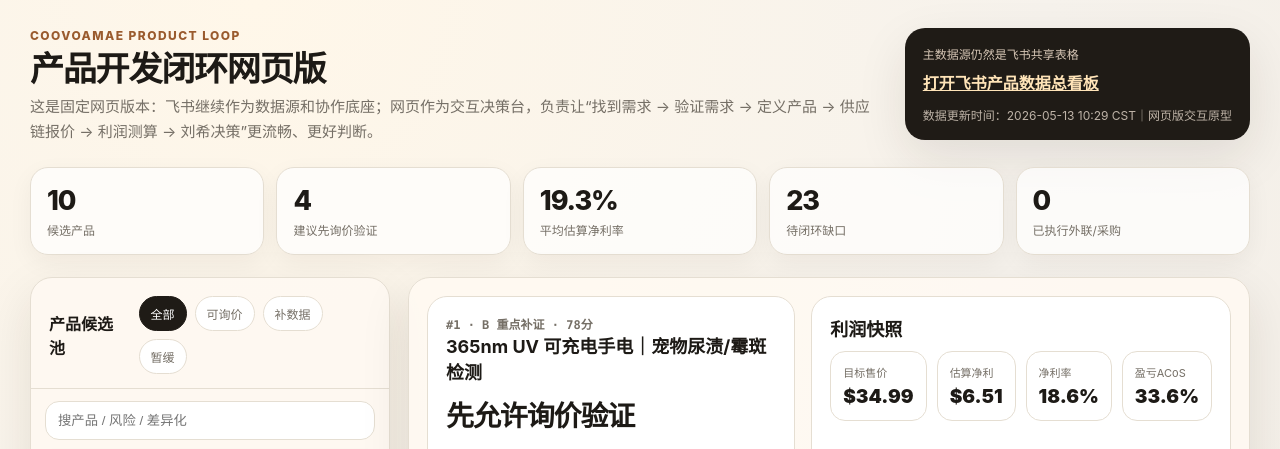
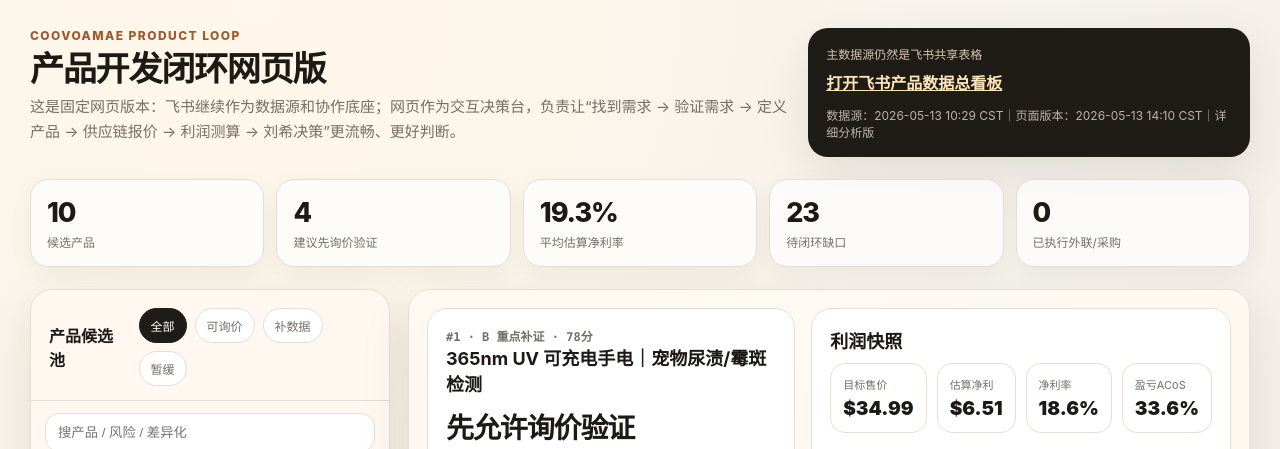
Before and after one commit to saralau0223/coovoamae-product-dashboard-web, a plain HTML site: page index.html in a window 1280 px wide. Shown: the top 449 px of the page. Drawn offline with Linux system fonts and the light colour scheme.

Commit message:
Show page version and reduce browser cache confusion

```diff
--- a/index.html
+++ b/index.html
@@ -4,6 +4,9 @@
   <meta charset="utf-8" />
   <meta name="viewport" content="width=device-width, initial-scale=1" />
   <meta name="robots" content="noindex,nofollow" />
+  <meta http-equiv="Cache-Control" content="no-cache, no-store, must-revalidate" />
+  <meta http-equiv="Pragma" content="no-cache" />
+  <meta http-equiv="Expires" content="0" />
   <title>COOVOAMAE 产品开发闭环网页版</title>
   <style>
     :root{
@@ -90,6 +93,7 @@ let selected = 0, filter = 'all', tab = 'overview';
 const $ = s => document.querySelector(s);
 const QUEUE_KEY='coovoamae_inquiry_queue_v2';
 const STATE_KEY='coovoamae_product_action_state_v2';
+const PAGE_VERSION='2026-05-13 14:10 CST｜详细分析版';
 function loadJSON(key, fallback){ try{return JSON.parse(localStorage.getItem(key)||JSON.stringify(fallback));}catch(e){return fallback;} }
 function saveJSON(key, val){ localStorage.setItem(key, JSON.stringify(val)); }
 function getQueue(){ return loadJSON(QUEUE_KEY, []); }
@@ -236,7 +240,7 @@ function detailProfit(x){const p=x.profit; const cells=[['目标售价',money(p.
 function detailSupply(x){return `<div class="analysis-stack"><div class="box"><div class="supply-line"><b>询价规格草案</b><span>${x.diff}</span></div><div class="supply-line"><b>目标到岸成本</b><span>≤${money(x.profit.quote_target)} / 件；报价高于红线时优先让供应商拆包装/材质/配件成本。</span></div><div class="supply-line"><b>必须问供应商</b><span>FOB/EXW价、MOQ、样品费、交期、包装尺寸/重量、认证、可改规格、质检点、是否可做中性包装/说明书。</span></div><div class="supply-line"><b>报价验收标准</b><span>至少2家可比报价；含包装尺寸重量；能让财神爷复算净利≥18%或明确说明做不到。</span></div><div class="supply-line"><b>当前状态</b><span>待刘希确认是否允许外联询价；网页点击“允许询价”只生成内部任务表，不会自动联系供应商。</span></div></div><div class="analysis-card"><h4>供应链同事拿到后应该怎么问</h4><p>先问标准品是否已有，再问我们定义里的关键差异化能否改；报价必须拆清楚产品单价、包装、配件、认证、样品费、交期和 MOQ。拿到报价后不要直接判断做不做，先把到岸成本、FBA、包装尺寸重量交给财神爷复算。</p></div></div>`}
 function detailNext(x){return `<div class="grid2"><div class="box"><h4>你现在怎么动作</h4><p><b>${x.decisionSuggestion}</b><br>建议在飞书「刘希决策台」对应行选择：允许询价 / 继续补数据 / 暂缓观察 / 放弃。</p></div><div class="box"><h4>触发下一棒</h4><p>${x.decisionSuggestion.includes('询价')?'供应链开发拿2家报价 → 财神爷复算 → 回到产品决策驾驶舱':'鹰眼/H10/VOC补缺口 → 猫头鹰修产品定义 → 回到开发闭环'}</p></div><div class="box"><h4>当前缺口</h4><p>${(x.gaps||[]).join('、')||'无显性缺口，但仍需报价复算'}</p></div><div class="box"><h4>负责人线索</h4><p>${x.owner||'总管家分派'}</p></div></div>`}
 function renderDetail(x){ $('#detail').innerHTML = tab==='overview'?detailOverview(x):tab==='profit'?detailProfit(x):tab==='supply'?detailSupply(x):detailNext(x); }
-function render(){ const x=DATA.items[selected]; $('#sheetLink').href=DATA.sheet_url; const ql=$('#queueSheetLink'); if(ql) ql.href=DATA.sheet_url; $('#stamp').textContent = `数据更新时间：${DATA.updated_at||'见飞书'}｜网页版交互原型`; renderMetrics(); renderList(); renderHero(x); renderDetail(x); renderQueue(); }
+function render(){ const x=DATA.items[selected]; $('#sheetLink').href=DATA.sheet_url; const ql=$('#queueSheetLink'); if(ql) ql.href=DATA.sheet_url; $('#stamp').textContent = `数据源：${DATA.updated_at||'见飞书'}｜页面版本：${PAGE_VERSION}`; renderMetrics(); renderList(); renderHero(x); renderDetail(x); renderQueue(); }
 document.querySelectorAll('.chip[data-filter]').forEach(b=>b.onclick=()=>{filter=b.dataset.filter;document.querySelectorAll('.chip[data-filter]').forEach(x=>x.classList.toggle('active',x===b));renderList();});
 document.querySelectorAll('.tab').forEach(b=>b.onclick=()=>{tab=b.dataset.tab;document.querySelectorAll('.tab').forEach(x=>x.classList.toggle('active',x===b));renderDetail(DATA.items[selected]);});
 $('#search').addEventListener('input', renderList);
```
